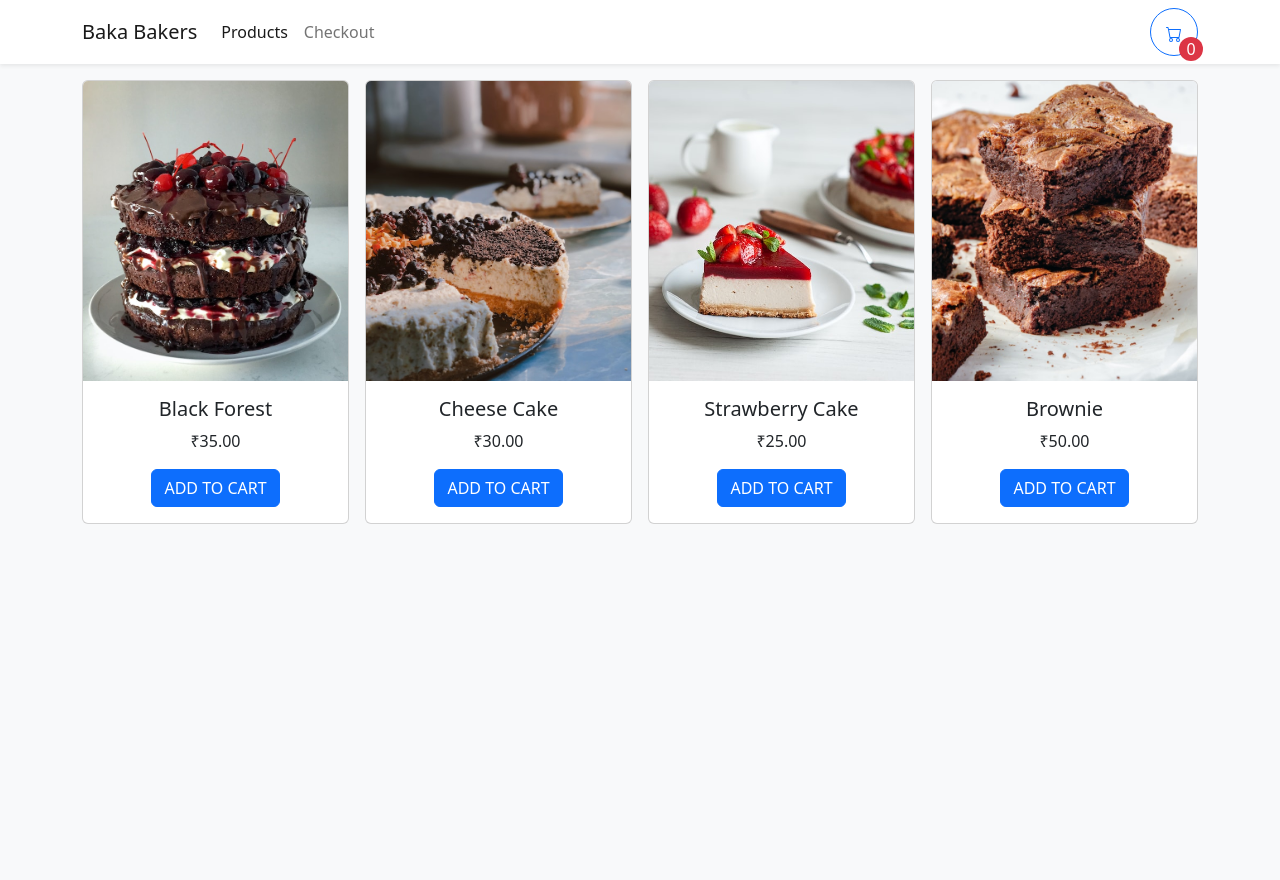
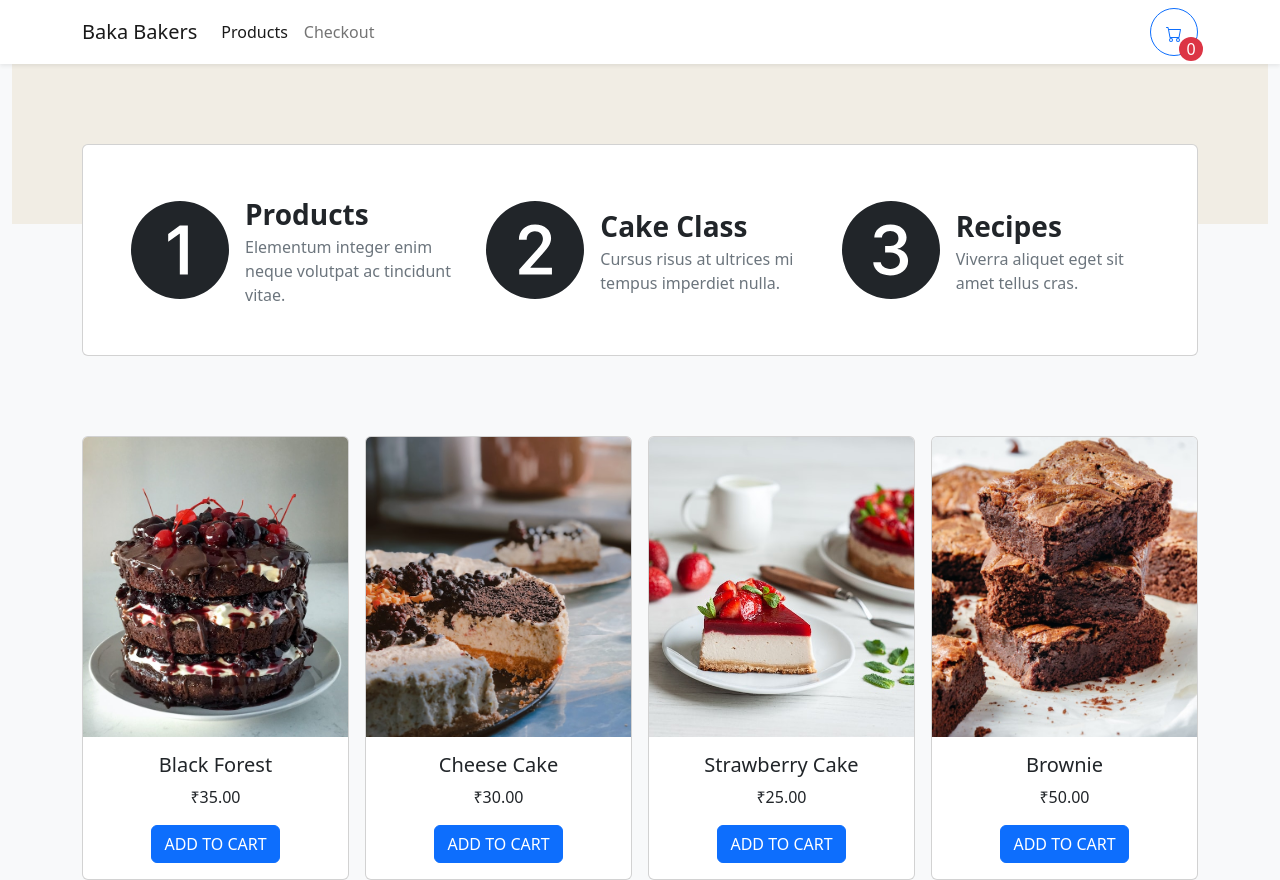
Before and after one commit to REVERB283/add-to-cart, a React (Create React App) app: page / in a window 1280 px wide. Before the commit the page ends 800 px from the top, so only its background shows below. Built offline with nearby package versions, Linux system fonts and the light colour scheme.

Commit message:
layout changes

```diff
--- a/src/App.tsx
+++ b/src/App.tsx
@@ -9,7 +9,7 @@ function App() {
 	return (
 		<ShoppingCartProvider>
 			<Navigation />
-			<Container className="mb-4">
+			<Container fluid className="mb-4">
 				<Routes>
 					<Route path="/" element={<Home />} />
 					<Route path="/:id" element={<ProductDescription />} />
--- a/src/components/Navigation.tsx
+++ b/src/components/Navigation.tsx
@@ -5,7 +5,7 @@ import { useShoppingCart } from "../context/ShoppingCartContext";
 export function Navigation() {
 	const { openCart, cartQuantity } = useShoppingCart();
 	return (
-		<Navbar className="bg-white shadow-sm mb-3" sticky="top">
+		<Navbar className="bg-white shadow-sm" sticky="top">
 			<Container>
 				<Navbar.Brand href="/">Baka Bakers</Navbar.Brand>
 				<Nav className="me-auto">
--- a/src/components/Product.tsx
+++ b/src/components/Product.tsx
@@ -16,11 +16,11 @@ export function Product({ id, name, price, image }: ProductProps) {
 	const quantity = getItemQuantity(id);
 
 	return (
-		<Card className="h-100" onClick={() => navigate(`/${id}`)}>
-			<Card.Img variant="top" src={image} height="300rem" style={{ objectFit: "cover" }} alt={name} />
+		<Card className="h-100" style={{ cursor: "pointer" }}>
+			<Card.Img variant="top" src={image} height="300rem" style={{ objectFit: "cover" }} alt={name} onClick={() => navigate(`/${id}`)} />
 			<Card.Body className="d-flex flex-column text-center">
-				<Card.Title>{name}</Card.Title>
-				<Card.Text>
+				<Card.Title onClick={() => navigate(`/${id}`)}>{name}</Card.Title>
+				<Card.Text onClick={() => navigate(`/${id}`)}>
 					<span>{formatCurrency(price)}</span>
 				</Card.Text>
 				<div className="mt-auto">
--- a/src/components/ShoppingCart.tsx
+++ b/src/components/ShoppingCart.tsx
@@ -1,4 +1,4 @@
-import { Offcanvas, Stack } from "react-bootstrap";
+import { Button, Offcanvas, Stack } from "react-bootstrap";
 import { useShoppingCart } from "../context/ShoppingCartContext";
 import { formatCurrency } from "../utilities/formatCurrency";
 import { CartItem } from "./CartItem";
@@ -11,6 +11,20 @@ type ShoppingCartProps = {
 export function ShoppingCart({ isOpen }: ShoppingCartProps) {
 	const { closeCart, cartItems } = useShoppingCart();
 
+	const proceedToCheckout = () => {
+		console.log("---------Bill Generated---------");
+		cartItems.forEach((cartItem) => {
+			const item = products.find((i) => i.id === cartItem.id);
+			console.log(`• ${item?.name}: ${formatCurrency(item?.price || 0)} x ${cartItem.quantity}`);
+		});
+		console.log(`Total: ${formatCurrency(findTotal)}`);
+	};
+
+	const findTotal = cartItems.reduce((total, cartItem) => {
+		const item = products.find((i) => i.id === cartItem.id);
+		return total + (item?.price || 0) * cartItem.quantity;
+	}, 0);
+
 	return (
 		<Offcanvas show={isOpen} onHide={closeCart} placement="end">
 			<Offcanvas.Header closeButton>
@@ -21,15 +35,14 @@ export function ShoppingCart({ isOpen }: ShoppingCartProps) {
 					{cartItems.map((item) => (
 						<CartItem key={item.id} {...item} />
 					))}
-					<div className="ms-auto fw-bold fs-5">
-						Total:{" "}
-						{formatCurrency(
-							cartItems.reduce((total, cartItem) => {
-								const item = products.find((i) => i.id === cartItem.id);
-								return total + (item?.price || 0) * cartItem.quantity;
-							}, 0)
-						)}
-					</div>
+					<div className="ms-auto fw-bold fs-5">Total: {formatCurrency(findTotal)}</div>
+					{cartItems.length > 1 && (
+						<div className="ms-auto">
+							<Button variant="success" onClick={proceedToCheckout}>
+								CHECKOUT
+							</Button>
+						</div>
+					)}
 				</Stack>
 			</Offcanvas.Body>
 		</Offcanvas>
--- a/src/pages/Home.tsx
+++ b/src/pages/Home.tsx
@@ -1,9 +1,83 @@
+import { Card, Col, Container, Row, Stack } from "react-bootstrap";
 import { ProductList } from "./ProductList";
 
 export function Home() {
 	return (
 		<div>
-			<ProductList />
+			<div className="d-flex justify-content-center g-3" style={{ height: "20vh", background: "#f1ede4" }}>
+				<Container>
+					<Card style={{ marginTop: "5rem", marginBottom: "5rem" }}>
+						<Card.Body>
+							<Row className="g-3 py-4 px-3" sm={1} lg={3}>
+								<Col>
+									<Stack direction="horizontal">
+										<div>
+											<svg
+												xmlns="http://www.w3.org/2000/svg"
+												width="16"
+												height="16"
+												fill="currentColor"
+												className="bi bi-1-circle-fill p-3"
+												viewBox="0 0 16 16"
+												style={{ width: "130px", height: "130px" }}
+											>
+												<path d="M16 8A8 8 0 1 1 0 8a8 8 0 0 1 16 0ZM9.283 4.002H7.971L6.072 5.385v1.271l1.834-1.318h.065V12h1.312V4.002Z" />
+											</svg>
+										</div>
+										<div className="text-break">
+											<div className="fs-3 fw-bold">Products</div>
+											<div className="fs-6 text-muted">Elementum integer enim neque volutpat ac tincidunt vitae.</div>
+										</div>
+									</Stack>
+								</Col>
+								<Col>
+									<Stack direction="horizontal">
+										<div>
+											<svg
+												xmlns="http://www.w3.org/2000/svg"
+												width="16"
+												height="16"
+												fill="currentColor"
+												className="bi bi-2-circle-fill p-3"
+												viewBox="0 0 16 16"
+												style={{ width: "130px", height: "130px" }}
+											>
+												<path d="M16 8A8 8 0 1 1 0 8a8 8 0 0 1 16 0ZM6.646 6.24c0-.691.493-1.306 1.336-1.306.756 0 1.313.492 1.313 1.236 0 .697-.469 1.23-.902 1.705l-2.971 3.293V12h5.344v-1.107H7.268v-.077l1.974-2.22.096-.107c.688-.763 1.287-1.428 1.287-2.43 0-1.266-1.031-2.215-2.613-2.215-1.758 0-2.637 1.19-2.637 2.402v.065h1.271v-.07Z" />
+											</svg>
+										</div>
+										<div className="text-break">
+											<div className="fs-3 fw-bold">Cake Class</div>
+											<div className="fs-6 text-muted">Cursus risus at ultrices mi tempus imperdiet nulla.</div>
+										</div>
+									</Stack>
+								</Col>
+								<Col>
+									<Stack direction="horizontal">
+										<div className="">
+											<svg
+												xmlns="http://www.w3.org/2000/svg"
+												width="16"
+												height="16"
+												fill="currentColor"
+												className="bi bi-3-circle-fill p-3"
+												viewBox="0 0 16 16"
+												style={{ width: "130px", height: "130px" }}
+											>
+												<path d="M16 8A8 8 0 1 1 0 8a8 8 0 0 1 16 0Zm-8.082.414c.92 0 1.535.54 1.541 1.318.012.791-.615 1.36-1.588 1.354-.861-.006-1.482-.469-1.54-1.066H5.104c.047 1.177 1.05 2.144 2.754 2.144 1.653 0 2.954-.937 2.93-2.396-.023-1.278-1.031-1.846-1.734-1.916v-.07c.597-.1 1.505-.739 1.482-1.876-.03-1.177-1.043-2.074-2.637-2.062-1.675.006-2.59.984-2.625 2.12h1.248c.036-.556.557-1.054 1.348-1.054.785 0 1.348.486 1.348 1.195.006.715-.563 1.237-1.342 1.237h-.838v1.072h.879Z" />
+											</svg>
+										</div>
+										<div className="text-break">
+											<div className="fs-3 fw-bold">Recipes</div>
+											<div className="fs-6 text-muted">Viverra aliquet eget sit amet tellus cras.</div>
+										</div>
+									</Stack>
+								</Col>
+							</Row>
+						</Card.Body>
+					</Card>
+					<ProductList />
+				</Container>
+			</div>
 		</div>
 	);
 }
--- a/src/pages/ProductDescription.tsx
+++ b/src/pages/ProductDescription.tsx
@@ -1,4 +1,4 @@
-import { Button, Col, Row } from "react-bootstrap";
+import { Button, Col, Container, Row } from "react-bootstrap";
 import { useParams } from "react-router-dom";
 import { useShoppingCart } from "../context/ShoppingCartContext";
 import products from "../data/items.json";
@@ -11,9 +11,10 @@ export default function ProductDescription() {
 	const quantity = getItemQuantity(Number(id));
 
 	return (
-		<Row className="g-5 my-3" lg={2} md={1}>
+		<Container>
+			<Row className="g-5 my-3" lg={2} xs={1}>
 				<Col>
-				<img className="rounded-1 w-100" src={item?.image} alt={item?.name} style={{ height: "45rem", objectFit: "cover" }} />
+					<img className="rounded-3 shadow-sm w-100" src={item?.image} alt={item?.name} style={{ height: "45rem", objectFit: "cover" }} />
 				</Col>
 				<Col>
 					<div className="fw-bold fs-1">{item?.name}</div>
@@ -44,5 +45,6 @@ export default function ProductDescription() {
 					</div>
 				</Col>
 			</Row>
+		</Container>
 	);
 }
```
Lines whose indentation alone changed are shown as unchanged.
